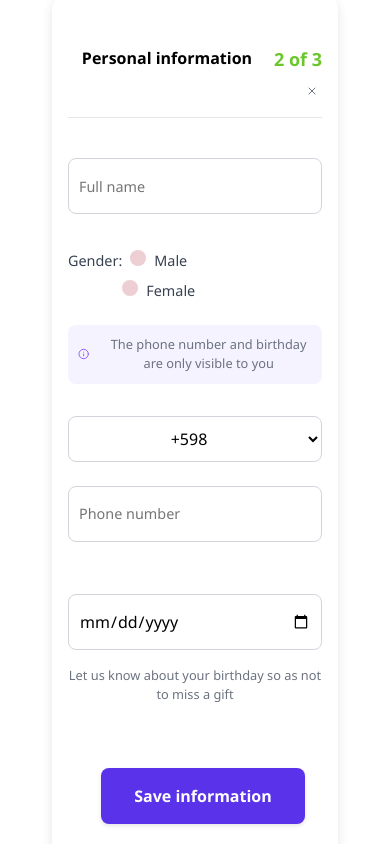
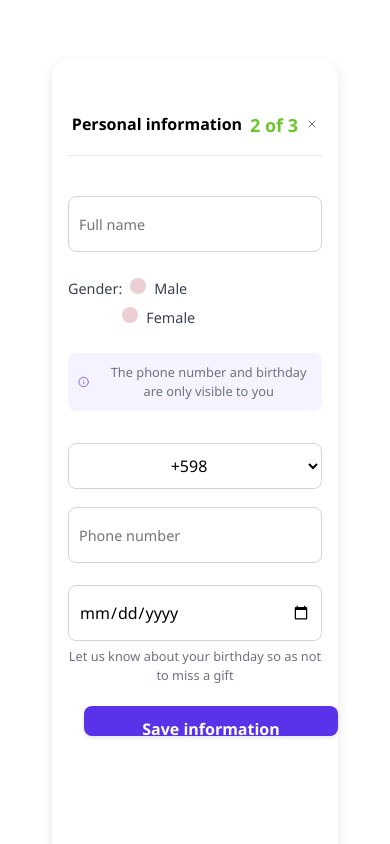
Before and after one commit to soliyana22/Signup_Login, a React (Vite) app: page /personalinfo in a window 390 px wide. Built offline with nearby package versions, Linux system fonts and the light colour scheme.

Commit message:
commited

```diff
--- a/src/pages/Register/Personal_info.css
+++ b/src/pages/Register/Personal_info.css
@@ -217,6 +217,7 @@
   cursor: pointer;
   transition: background-color 0.3s;
   box-shadow: 0 2px 4px rgba(0,0,0,0.1);
+  margin-top:-15px;
 }
 
 .personal-info-button:hover {
@@ -266,6 +267,11 @@
   .personal-info-birthday input {
     font-size: 1rem;
     padding: 10px;
+    margin-bottom: -10px;
+
+  }
+  .personal-info-birthday{
+     margin-top: -20px;
   }
 
   .personal-info-button {
@@ -353,9 +359,10 @@
     margin: 0 auto;
     width: 100%;
     box-sizing: border-box;
-    margin-top: 70px;
+    margin-top: 100px;
     max-width: 100%;
     max-height: fit-content; /* Allow full-width for small screens */
+    margin-bottom: 20px;
   }
 
   .personal-info-header {
@@ -364,7 +371,7 @@
     justify-content: space-between;
     align-items: center;
     flex-wrap: wrap;
-    gap: 8px;
+    gap: 4px;
     margin-top: 2rem;
     padding-bottom: 16px;
   }
@@ -397,7 +404,7 @@
   .personal-info-birthday input {
     font-size: 1rem;
     padding: 10px;
-    margin-bottom: 12px;
+    margin-bottom: 0.1rem;
   }
 
   .personal-info-label {
@@ -405,7 +412,7 @@
   }
 
   .personal-info-button {
-    margin-bottom: 5rem;
+    margin-bottom: 7rem;
     text-align: center;
     width: 80%; /* Ensure the button fits */
     padding: 12px;
@@ -415,7 +422,7 @@
   .personal-info-phone {
     display: flex;
     flex-direction: column;
-    gap: 8px;
+    gap: 2px;
   }
 
   .personal-info-country select {
@@ -455,11 +462,11 @@
   .personal-info-calendar {
     font-size: 0.8rem;
     right: 8px;
+    gap:-2px;
   }
 
   .personal-info-subtext {
     font-size: 0.8rem;
-    margin-top: 4px;
     text-align: center;
   }
 
@@ -474,6 +481,11 @@
     color: #374151;
     background-color: #f3f4f6;
   }
+  .personal-info-button{
+    height:30px;
+    text-align: center;
+    width:100%;
+  }
 }
 
 
```
